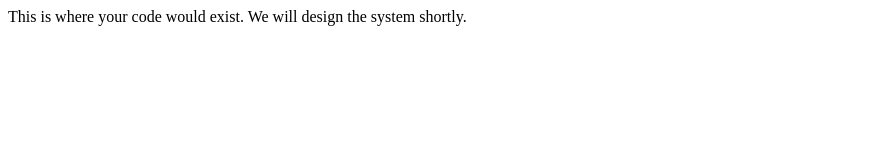
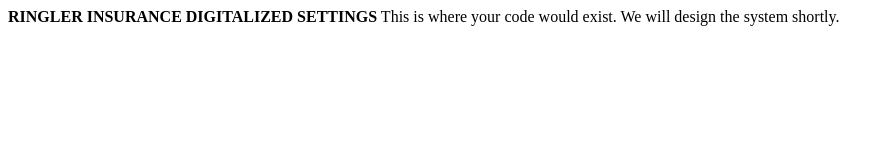
Before and after one commit to joshringler/ringlerinsurance.github.io, a plain HTML site: page index.html in a window 1280 px wide. Shown: the whole page, without its empty margins (0-894 px from the left). Drawn offline with Linux system fonts and the light colour scheme.

Commit message:
Update index.html

```diff
--- a/index.html
+++ b/index.html
@@ -1,5 +1,6 @@
 <html>
 <head></head>
+  <b>RINGLER INSURANCE DIGITALIZED SETTINGS</B>
 <body> This is where your code would exist. We will design the system shortly.
 </body>
 </html>
```
